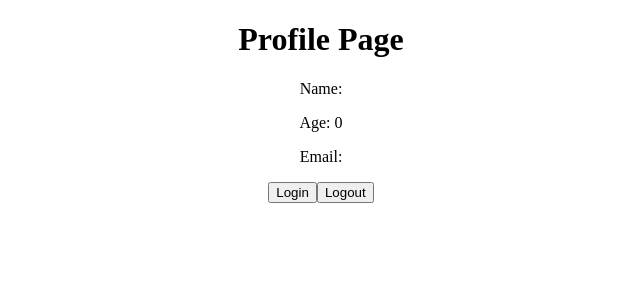
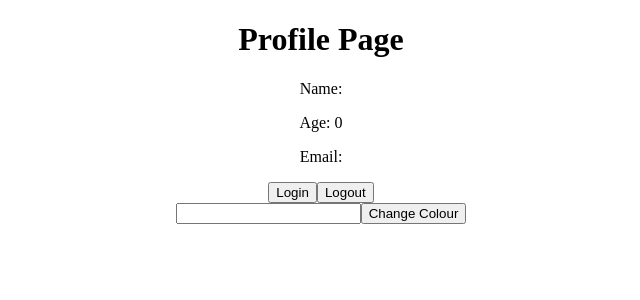
Before and after one commit to shaikshagufta/Redux_React, a React (Create React App) app: page / in a window 1280 px wide. Shown: the top 300 px of the page, without its empty margins (319-959 px from the left). Built offline with nearby package versions, Linux system fonts and the light colour scheme.

Commit message:
change the color of the text using redux

```diff
--- a/src/App.js
+++ b/src/App.js
@@ -1,12 +1,14 @@
 import './App.css';
+import ChangeColor from './components/ChangeColor';
 import Login from './components/Login';
-import Profile from './components/Profile';
+import Profile from './components/Profile'
 
 function App() {
   return (
     <div className="App">
       <Profile />
       <Login />
+      <ChangeColor />
     </div>
   );
 }
--- /dev/null
+++ b/src/components/ChangeColor.js
@@ -0,0 +1,26 @@
+import React, { useState } from "react";
+import { useDispatch } from "react-redux";
+import { changeColor } from "../features/theme";
+
+function ChangeColor() {
+    const [color, setColor] = useState("");
+    const dispatch = useDispatch();
+
+    return (
+        <div>
+            <input
+                type = "text"
+                onChange={(event) => {
+                    setColor(event.target.value);
+                }} ></input>
+            <button
+                onClick={() => {
+                    dispatch(changeColor(color));
+                }}>
+                Change Colour
+            </button>
+        </div>
+    );
+}
+
+export default ChangeColor;
--- a/src/components/Login.js
+++ b/src/components/Login.js
@@ -1,6 +1,6 @@
 import React from 'react'
 import { useDispatch } from 'react-redux'
-import { login, logout } from '../features/User';
+import { login, logout } from '../features/user';
 
 function Login() {
     const dispatch = useDispatch();
--- a/src/features/User.js
+++ b/src/features/User.js
@@ -10,7 +10,7 @@ export const userSlice = createSlice({
       state.value = action.payload;
     },
 
-        logout: (state, action) => {
+    logout: (state) => {
       state.value = initialStateValue;
     },
   },
--- /dev/null
+++ b/src/features/theme.js
@@ -0,0 +1,17 @@
+import { createSlice } from "@reduxjs/toolkit";
+
+const initialStateValue = "";
+
+export const themeSlice = createSlice({
+    name: "theme",
+    initialState: { value: initialStateValue },
+    reducers: {
+        changeColor: (state, action) => {
+            state.value = action.payload;
+        },
+    },
+});
+
+export const { changeColor } = themeSlice.actions;
+
+export default themeSlice.reducer;
--- a/src/index.js
+++ b/src/index.js
@@ -4,13 +4,16 @@ import ReactDOM from 'react-dom';
 import { Provider } from 'react-redux';
 import App from './App';
 import reportWebVitals from './reportWebVitals';
-import userReducer from "./features/User"
+import userReducer from "./features/user";
+import themeReducer from "./features/user"
 
 const store = configureStore({
   reducer: {
     user: userReducer,
+    theme: themeReducer,
   },
 });
+
 ReactDOM.render(
   <React.StrictMode>
     <Provider store= {store}>
```
Lines whose indentation alone changed are shown as unchanged.
